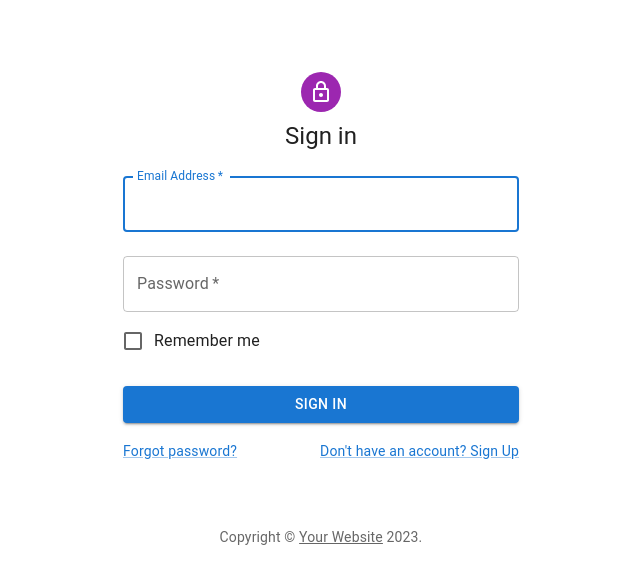
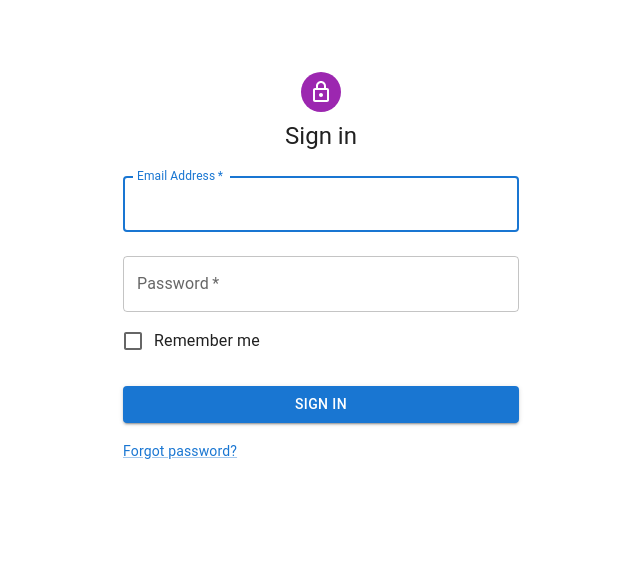
Before and after one commit to KaDujmic/Auto-Parts-Store, a React (Create React App) app in the folder client/: page /login in a window 1280 px wide. Shown: the top 584 px of the page, without its empty margins (319-959 px from the left). Built offline with nearby package versions, Linux system fonts and the light colour scheme.

Commit message:
#0039 Add error display if exists

```diff
--- a/client/src/components/SignIn.jsx
+++ b/client/src/components/SignIn.jsx
@@ -5,9 +5,11 @@ import CssBaseline from '@mui/material/CssBaseline';
 import TextField from '@mui/material/TextField';
 import FormControlLabel from '@mui/material/FormControlLabel';
 import Checkbox from '@mui/material/Checkbox';
+import { useState } from 'react';
 import Link from '@mui/material/Link';
 import Grid from '@mui/material/Grid';
 import Box from '@mui/material/Box';
+import Alert from '@mui/material/Alert';
 import LockOutlinedIcon from '@mui/icons-material/LockOutlined';
 import Typography from '@mui/material/Typography';
 import Container from '@mui/material/Container';
@@ -15,22 +17,10 @@ import { createTheme, ThemeProvider } from '@mui/material/styles';
 import axios from "axios"
 import { useNavigate } from "react-router-dom"
 
-function Copyright(props) {
-  return (
-    <Typography variant="body2" color="text.secondary" align="center" {...props}>
-      {'Copyright © '}
-      <Link color="inherit" href="https://mui.com/">
-        Your Website
-      </Link>{' '}
-      {new Date().getFullYear()}
-      {'.'}
-    </Typography>
-  );
-}
-
 const theme = createTheme();
 
 export default function SignIn() {
+  const [error, setError] = useState()
   const navigate = useNavigate()
 
   const handleSubmit = async (event) => {
@@ -53,11 +43,11 @@ export default function SignIn() {
     {
       if(err.response && err.response.status === 400)
       {
-        alert(err.response.data.message)
+        setError(err.response.data.message)
       }
       else{
         console.log(err)
-        alert("Oops something went wrong...")
+        setError("Oops something went wrong...")
       }
     }
   };
@@ -119,15 +109,14 @@ export default function SignIn() {
                   Forgot password?
                 </Link>
               </Grid>
-              <Grid item>
-                <Link href="#" variant="body2">
-                  {"Don't have an account? Sign Up"}
-                </Link>
-              </Grid>
             </Grid>
           </Box>
         </Box>
-        <Copyright sx={{ mt: 8, mb: 4 }} />
+          {error &&
+            <Alert severity='error'>
+              {error}
+            </Alert>
+          }
       </Container>
     </ThemeProvider>
   );
```
